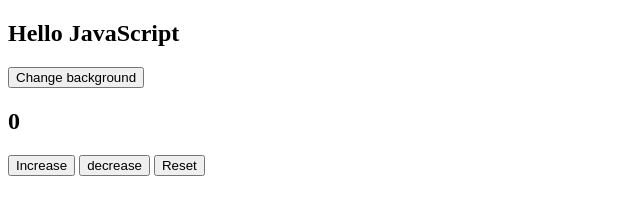
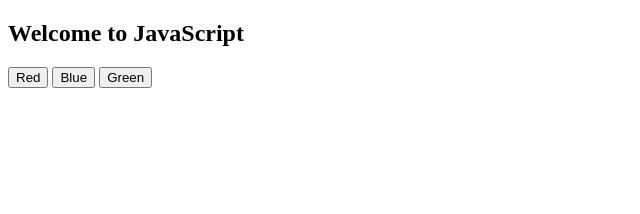
Before and after one commit to rukmai-bhajantri/javascript-practice, a plain HTML site: page index.html in a window 1280 px wide. Shown: the whole page, without its empty margins (0-640 px from the left). Drawn offline with Linux system fonts and the light colour scheme.

Commit message:
Add background color changer

```diff
--- a/index.html
+++ b/index.html
@@ -21,8 +21,8 @@
         <button type="submit">Submit</button>
     </form> -->
 
-    <h2 id="heading">Hello JavaScript</h2>
-    <button>Change background</button>
+    <!-- <h2 id="heading">Hello JavaScript</h2>
+    <button>Change background</button> -->
 
     <!-- <form>
         <input  name="password" placeholder="enter password">
@@ -40,10 +40,16 @@
       <p id="result"></p>
     </form> -->
 
-    <h2 id="count">0</h2>
+    <!-- <h2 id="count">0</h2>
     <button id="increase">Increase</button>
     <button id="decrease">decrease</button>
-    <button id="reset">Reset</button>
+    <button id="reset">Reset</button> -->
+
+    <h2>Welcome to JavaScript</h2>
+
+    <button id="red">Red</button>
+    <button id="blue">Blue</button>
+    <button id="green">Green</button>
 </body>
 
 </html>
--- a/javascript.js
+++ b/javascript.js
@@ -242,23 +242,40 @@
 // }
 // })
 
-let count = document.querySelector("#count");
-let increase = document.querySelector("#increase");
-let number = 0;
-increase.addEventListener("click", function (event) {
-    number = number + 1;
-    count.innerText = number;
+// let count = document.querySelector("#count");
+// let increase = document.querySelector("#increase");
+// let number = 0;
+// increase.addEventListener("click", function (event) {
+//     number = number + 1;
+//     count.innerText = number;
+// })
+
+
+// let decrease = document.querySelector("#decrease");
+// decrease.addEventListener("click", function (event) {
+//     number = number - 1;
+//     count.innerText = number;
+// })
+
+// let reset=document.querySelector("#reset");
+// reset.addEventListener("click",function(event){
+// number=0;
+// count.innerText=number;
+// })/
+
+let body=document.querySelector("body");
+let red = document.querySelector("#red");
+let blue = document.querySelector("#blue");
+let green = document.querySelector("#green");
+
+red.addEventListener("click",function(event){
+body.style.background="red";
 })
 
-
-let decrease = document.querySelector("#decrease");
-decrease.addEventListener("click", function (event) {
-    number = number - 1;
-    count.innerText = number;
+blue.addEventListener("click",function(event){
+body.style.background="blue";
 })
 
-let reset=document.querySelector("#reset");
-reset.addEventListener("click",function(event){
-number=0;
-count.innerText=number;
+green.addEventListener("click",function(event){
+body.style.background="green";
 })
```
